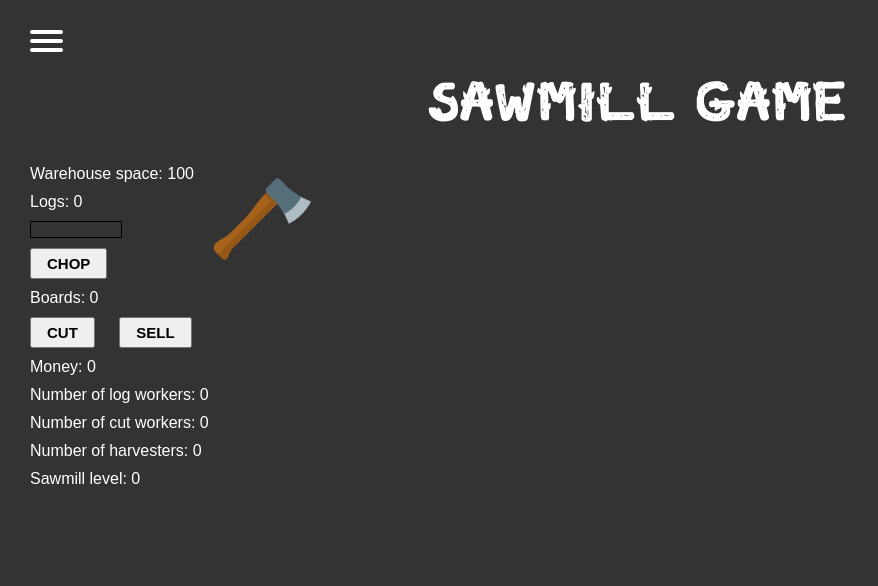
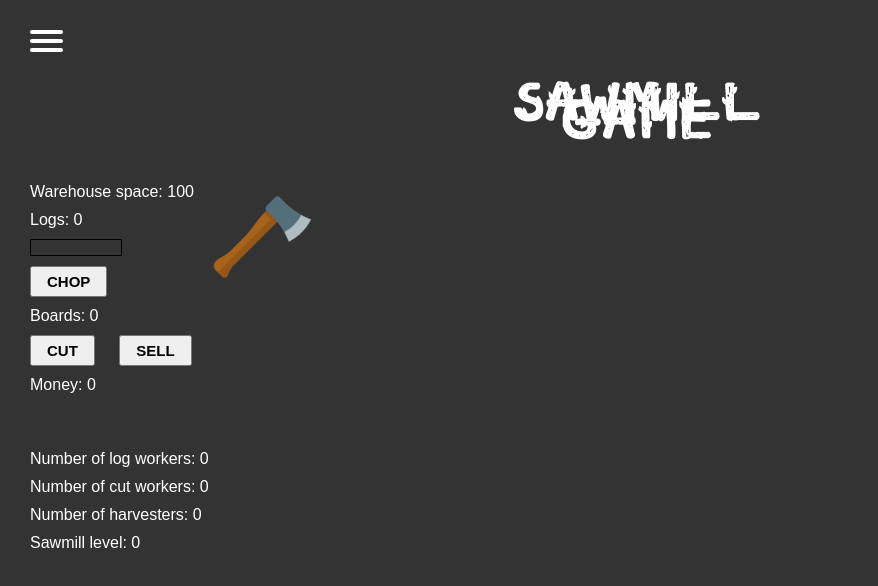
Before and after one commit to krzszk96/SAWMILL_game, a website: page src/index.html in a window 1280 px wide. Shown: the whole page, without its empty margins (0-878 px from the left). Drawn offline with Linux system fonts and the light colour scheme.

Commit message:
title change

```diff
--- a/src/index.html
+++ b/src/index.html
@@ -31,7 +31,7 @@
       </div>
     </nav>
 
-    <div class='title' id='title'>SAWMILL game</div>
+    <div class='title' id='title'>SAWMILL<br/> game</div>
 
     <div class="warehouse_space" id="warehouse_space">Warehouse space: 100</div>
     <div class="logs" id="logs">Logs: 0</div>
@@ -45,7 +45,7 @@
 
     <button class="sell" id="sell" onclick="sellBoards()">Sell</button>
     <div class="money" id="money">Money: 0</div>
-
+    <br/><br/>
     <div class="disp_log_workers" id="disp_log_workers">Number of log workers: 0</div>
     <div class="disp_cut_workers" id="disp_cut_workers">Number of cut workers: 0</div>
     <div class="disp_harvesters" id="disp_harvesters">Number of harvesters: 0</div>
```
